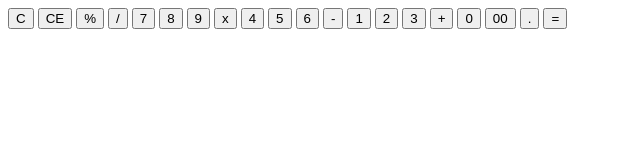
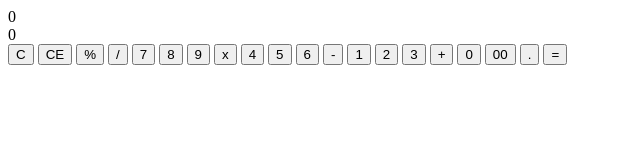
Before and after one commit to a-tatarenkov/Calculator-1, a plain HTML site: page index.html in a window 1280 px wide. Shown: the whole page, without its empty margins (0-640 px from the left). Drawn offline with Linux system fonts and the light colour scheme.

Commit message:
add display output

```diff
--- a/index.html
+++ b/index.html
@@ -14,6 +14,9 @@
 <body>
 <div class="calculator">
   <section class="output">
+    <div class="display-1">0</div>
+    <div class="display-2">0</div>
+    <div class="temp-result"></div>
   </section>
   <section class="keyboard">
     <button class="service clear-all">C</button>
```
